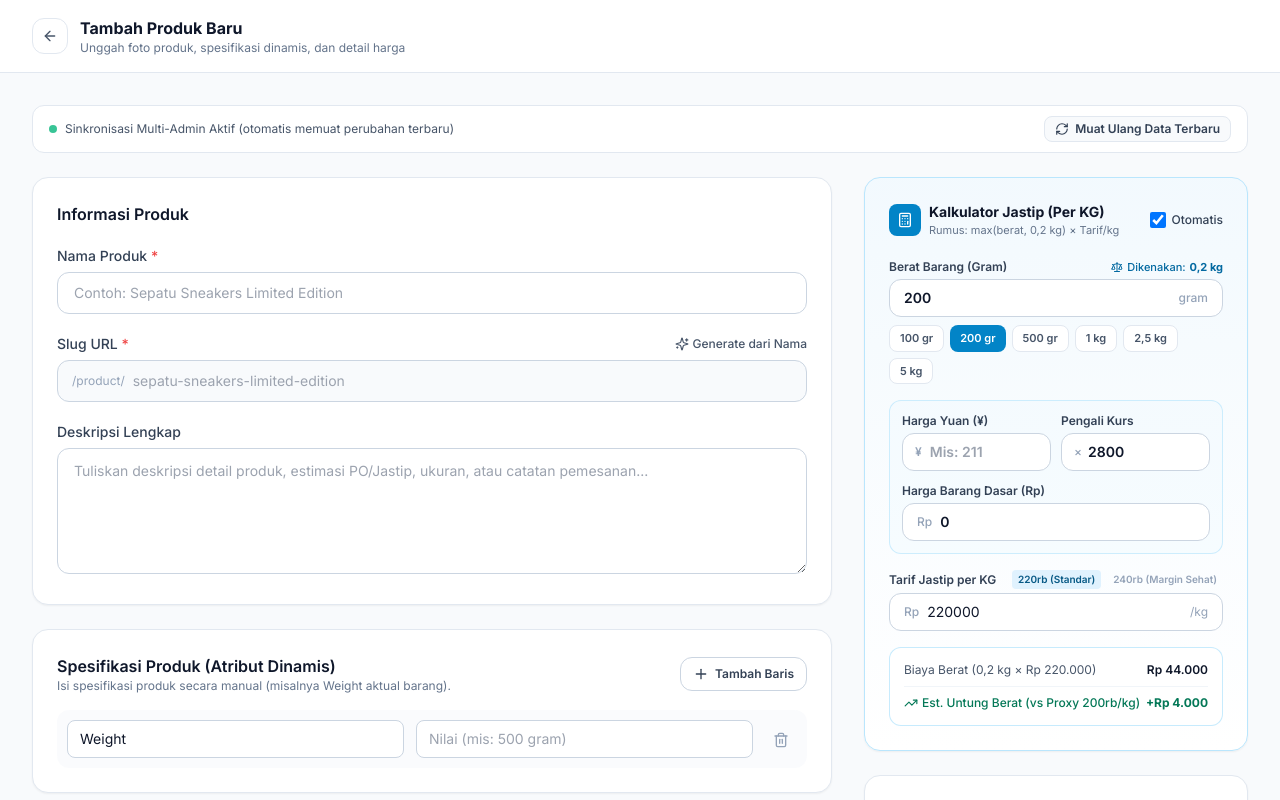
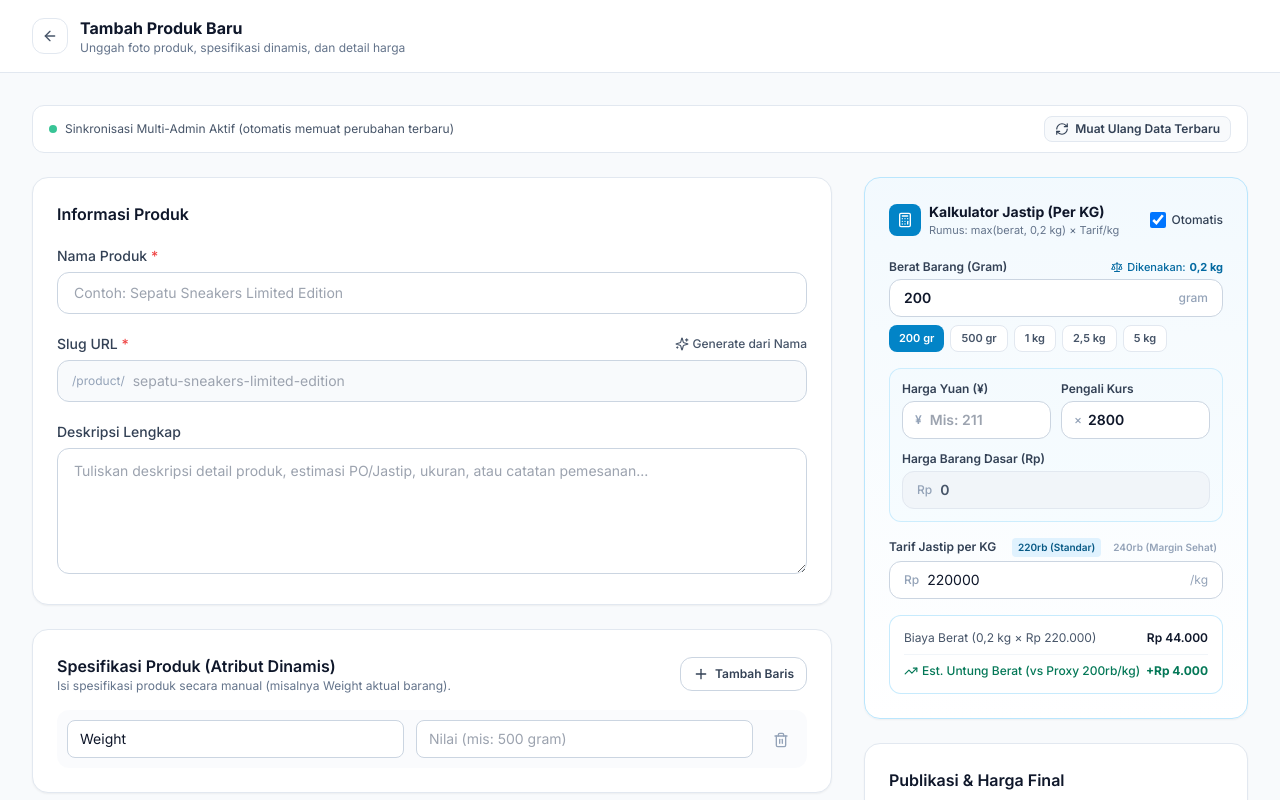
Before and after one commit to Flypick-Nevermind/fp-catalog, a Next.js app: page /admin/products/new in a window 1280 px wide. Shown: the top 800 px of the page. Built offline with nearby package versions, Linux system fonts and the light colour scheme; no server answers.

Commit message:
refactor: make base item price read-only and update weight presets in ProductForm

```diff
--- a/src/components/ProductForm.tsx
+++ b/src/components/ProductForm.tsx
@@ -594,7 +594,6 @@ export default function ProductForm({
                   {/* Preset Cepat Berat Sesuai Tabel Infografis */}
                   <div className="mt-2 flex flex-wrap gap-1.5">
                     {[
-                      { label: "100 gr", val: 100 },
                       { label: "200 gr", val: 200 },
                       { label: "500 gr", val: 500 },
                       { label: "1 kg", val: 1000 },
@@ -656,13 +655,12 @@ export default function ProductForm({
                             type="button"
                             onClick={() => {
                               setYuanMultiplier(DEFAULT_YUAN_MULTIPLIER);
-                              if (yuanPrice > 0) {
-                                setBaseItemPrice(
-                                  Math.round(
-                                    yuanPrice * DEFAULT_YUAN_MULTIPLIER
-                                  )
-                                );
-                              }
+                              setBaseItemPrice(
+                                Math.round(
+                                  (Number(yuanPrice) || 0) *
+                                    DEFAULT_YUAN_MULTIPLIER
+                                )
+                              );
                             }}
                             className="text-[10px] font-semibold text-sky-600 hover:underline"
                           >
@@ -682,9 +680,9 @@ export default function ProductForm({
                           onChange={(e) => {
                             const mult = Number(e.target.value) || 0;
                             setYuanMultiplier(mult);
-                            if (yuanPrice > 0) {
-                              setBaseItemPrice(Math.round(yuanPrice * mult));
-                            }
+                            setBaseItemPrice(
+                              Math.round((Number(yuanPrice) || 0) * mult)
+                            );
                           }}
                           placeholder="2800"
                           className="w-full bg-transparent px-1.5 py-2 text-sm font-semibold text-slate-900 focus:outline-none"
@@ -693,7 +691,7 @@ export default function ProductForm({
                     </div>
                   </div>
 
-                  {/* Hasil Konversi ke Harga Barang Dasar (Rp) — tetap bisa diedit manual */}
+                  {/* Hasil Konversi ke Harga Barang Dasar (Rp) — otomatis (disabled) */}
                   <div>
                     <div className="mb-1 flex items-center justify-between">
                       <label className="text-xs font-semibold text-slate-700">
@@ -706,20 +704,19 @@ export default function ProductForm({
                         </span>
                       )}
                     </div>
-                    <div className="flex items-center rounded-xl border border-slate-300 bg-white px-3.5 focus-within:border-sky-600">
+                    <div className="flex items-center rounded-xl border border-slate-200 bg-slate-100 px-3.5">
                       <span className="text-xs font-medium text-slate-400">
                         Rp
                       </span>
                       <input
-                        type="number"
-                        min={0}
-                        step="any"
-                        value={baseItemPrice}
-                        onChange={(e) => {
-                          setBaseItemPrice(Number(e.target.value));
-                        }}
+                        type="text"
+                        disabled
+                        readOnly
+                        value={
+                          Number(baseItemPrice || 0).toLocaleString("id-ID")
+                        }
                         placeholder="0"
-                        className="w-full bg-transparent px-2 py-2 text-sm font-semibold text-slate-900 focus:outline-none"
+                        className="w-full cursor-not-allowed bg-transparent px-2 py-2 text-sm font-semibold text-slate-600 focus:outline-none"
                       />
                     </div>
                   </div>
```
